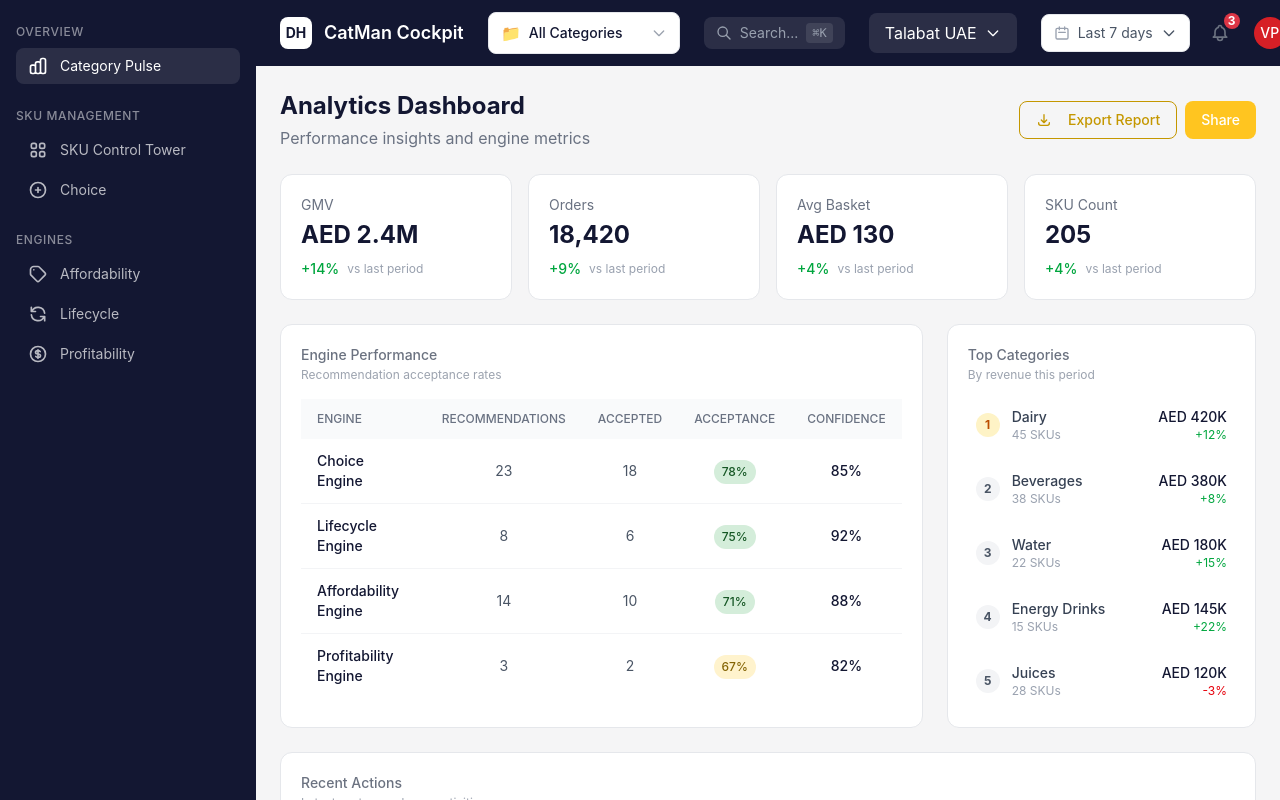
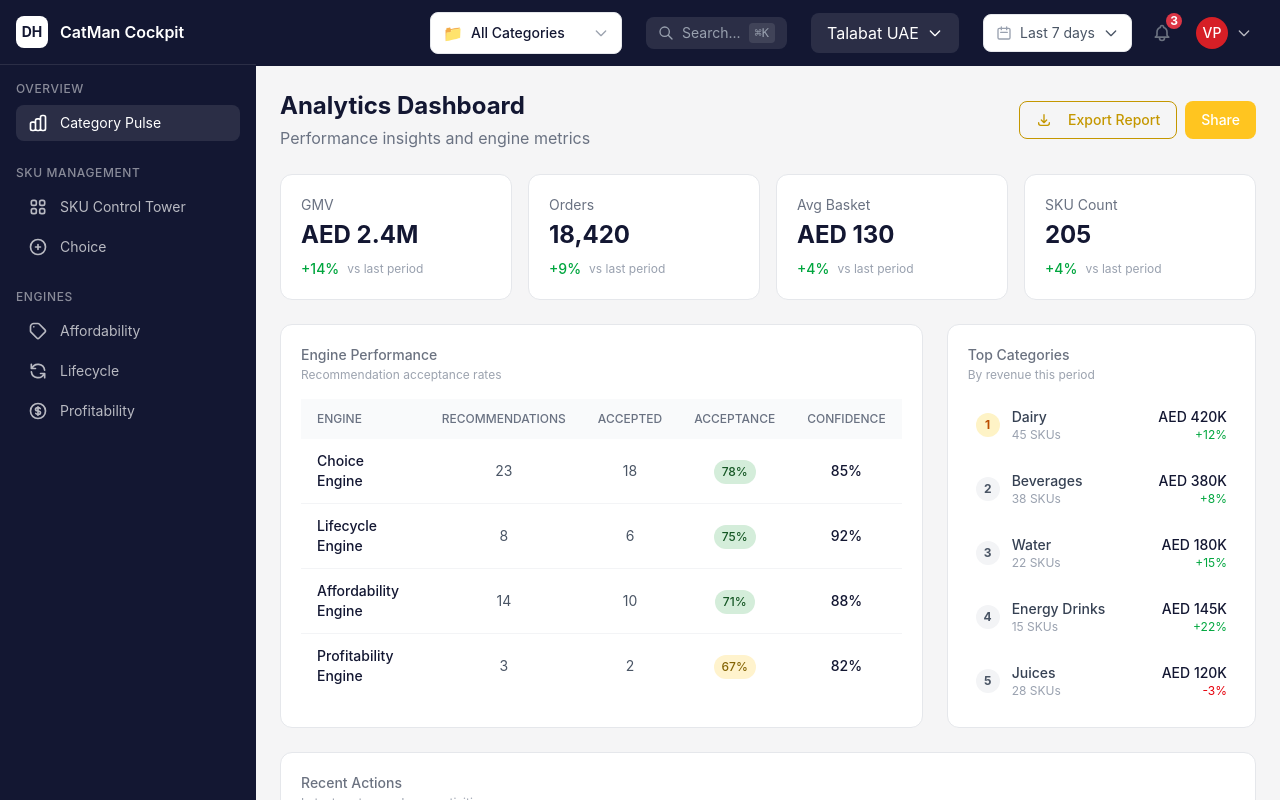
Before and after one commit to Vpazhedath/catman-cockpit, a Next.js app: page /analytics in a window 1280 px wide. Built offline with nearby package versions, Linux system fonts and the light colour scheme.

Commit message:
Move brand to left top corner in sidebar
- Place DH logo and CatMan Cockpit brand in sidebar header
- Remove duplicate brand from header (now right-aligned)
- Icon and text now appear in top-left of the page

Co-Authored-By: Claude Opus 4.7 <noreply@anthropic.com>

```diff
--- a/app/layout.tsx
+++ b/app/layout.tsx
@@ -21,7 +21,13 @@ export default function RootLayout({
           <div className="flex h-screen overflow-hidden">
             {/* Sidebar */}
             <aside className="w-64 shrink-0 bg-sidebar text-sidebar">
-              <nav className="p-4 pt-6">
+              <div className="flex items-center gap-3 p-4 border-b border-white/10">
+                <div className="w-8 h-8 bg-white rounded-lg flex items-center justify-center">
+                  <span className="text-sm font-bold text-dh-blue">DH</span>
+                </div>
+                <span className="font-semibold text-sidebar">CatMan Cockpit</span>
+              </div>
+              <nav className="p-4">
                 <div className="mb-6">
                   <h3 className="text-xs font-medium text-white/50 uppercase tracking-wider mb-2">Overview</h3>
                   <Link href="/" className="flex items-center gap-3 px-3 py-2 rounded-lg bg-white/10 text-sidebar">
--- a/components/Header.tsx
+++ b/components/Header.tsx
@@ -14,14 +14,7 @@ export function Header() {
   const [isEntityOpen, setIsEntityOpen] = useState(false);
 
   return (
-    <header className="bg-dh-blue text-white px-6 py-3 flex items-center justify-between gap-6">
-      {/* Logo & Brand */}
-      <div className="flex items-center gap-3 shrink-0">
-        <div className="w-8 h-8 bg-white rounded-lg flex items-center justify-center">
-          <span className="text-sm font-bold text-dh-blue">DH</span>
-        </div>
-        <span className="text-lg font-semibold">CatMan Cockpit</span>
-      </div>
+    <header className="bg-dh-blue text-white px-6 py-3 flex items-center justify-end gap-6">
 
       {/* Category Selector */}
       <CategorySelector
```
